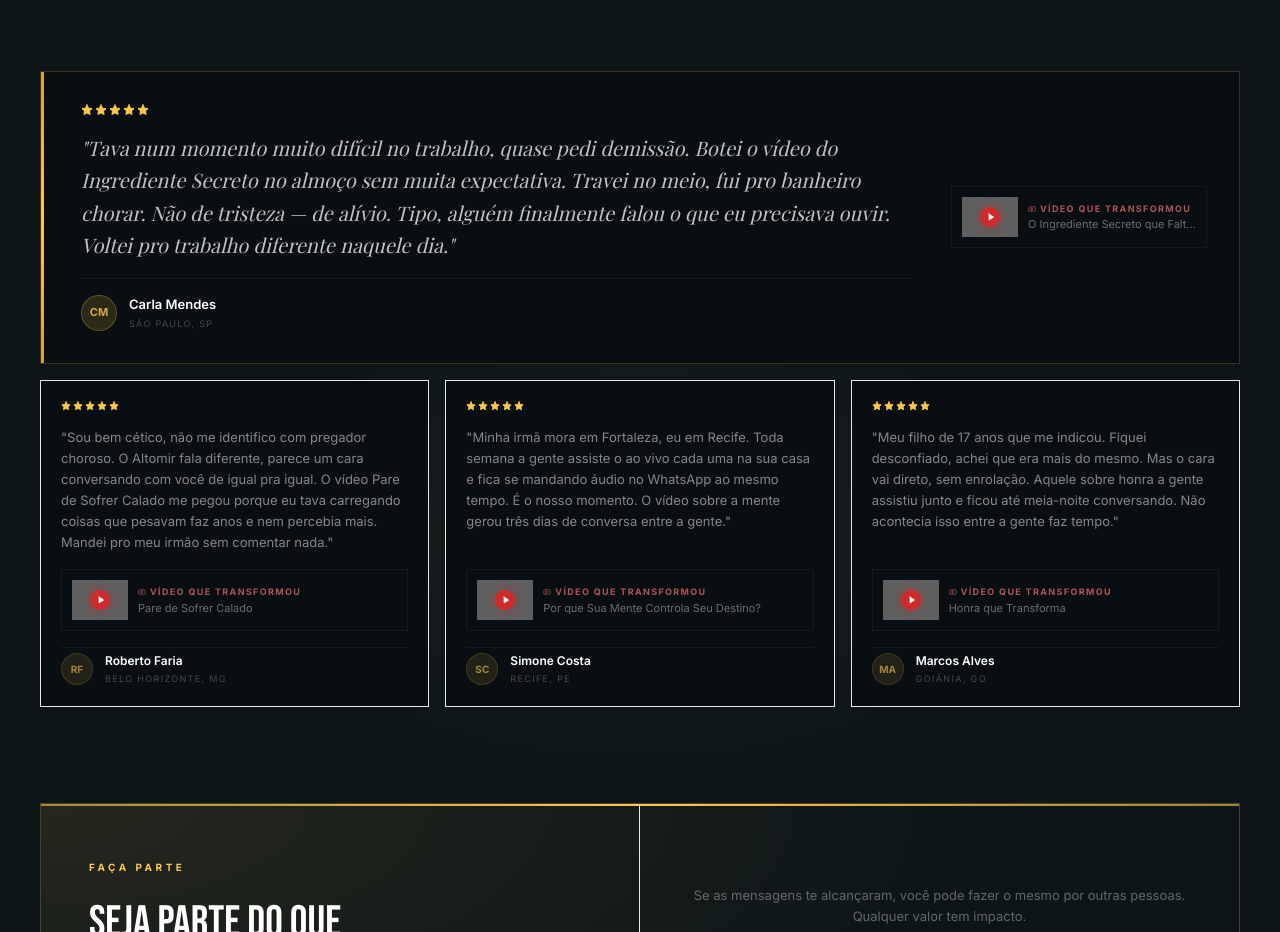
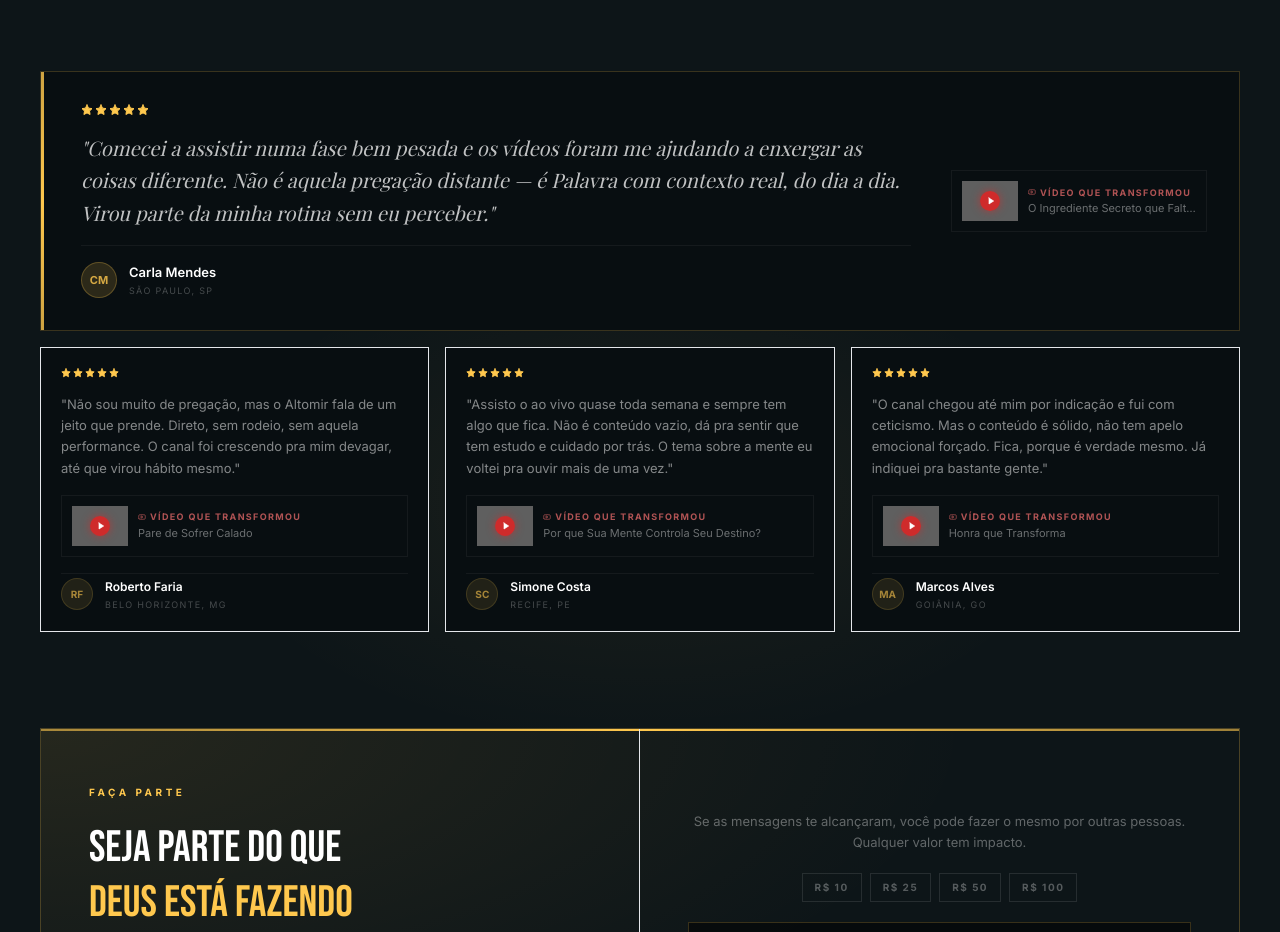
Before and after one commit to arthurrrangel/altomir-rangel, a Next.js app: page / in a window 1280 px wide. Shown: the part 6324-7256 px from the top of the page. Built offline with nearby package versions, Linux system fonts and the light colour scheme; grey boxes are pictures that could not be loaded; a web font is replaced by a local one.

Commit message:
fix: depoimentos naturais sem detalhes pontuais forçados

```diff
--- a/components/Contribute.tsx
+++ b/components/Contribute.tsx
@@ -11,7 +11,7 @@ const testimonials = [
     city: 'São Paulo, SP',
     initials: 'CM',
     featured: true,
-    text: 'Tava num momento muito difícil no trabalho, quase pedi demissão. Botei o vídeo do Ingrediente Secreto no almoço sem muita expectativa. Travei no meio, fui pro banheiro chorar. Não de tristeza — de alívio. Tipo, alguém finalmente falou o que eu precisava ouvir. Voltei pro trabalho diferente naquele dia.',
+    text: 'Comecei a assistir numa fase bem pesada e os vídeos foram me ajudando a enxergar as coisas diferente. Não é aquela pregação distante — é Palavra com contexto real, do dia a dia. Virou parte da minha rotina sem eu perceber.',
     videoId: 'PIMWrO-nw0U',
     videoTitle: 'O Ingrediente Secreto que Falta na Sua Fé',
   },
@@ -20,7 +20,7 @@ const testimonials = [
     city: 'Belo Horizonte, MG',
     initials: 'RF',
     featured: false,
-    text: 'Sou bem cético, não me identifico com pregador choroso. O Altomir fala diferente, parece um cara conversando com você de igual pra igual. O vídeo Pare de Sofrer Calado me pegou porque eu tava carregando coisas que pesavam faz anos e nem percebia mais. Mandei pro meu irmão sem comentar nada.',
+    text: 'Não sou muito de pregação, mas o Altomir fala de um jeito que prende. Direto, sem rodeio, sem aquela performance. O canal foi crescendo pra mim devagar, até que virou hábito mesmo.',
     videoId: '43-bGX4MfGg',
     videoTitle: 'Pare de Sofrer Calado',
   },
@@ -29,7 +29,7 @@ const testimonials = [
     city: 'Recife, PE',
     initials: 'SC',
     featured: false,
-    text: 'Minha irmã mora em Fortaleza, eu em Recife. Toda semana a gente assiste o ao vivo cada uma na sua casa e fica se mandando áudio no WhatsApp ao mesmo tempo. É o nosso momento. O vídeo sobre a mente gerou três dias de conversa entre a gente.',
+    text: 'Assisto o ao vivo quase toda semana e sempre tem algo que fica. Não é conteúdo vazio, dá pra sentir que tem estudo e cuidado por trás. O tema sobre a mente eu voltei pra ouvir mais de uma vez.',
     videoId: 'FVwvjO6AuNo',
     videoTitle: 'Por que Sua Mente Controla Seu Destino?',
   },
@@ -38,7 +38,7 @@ const testimonials = [
     city: 'Goiânia, GO',
     initials: 'MA',
     featured: false,
-    text: 'Meu filho de 17 anos que me indicou. Fiquei desconfiado, achei que era mais do mesmo. Mas o cara vai direto, sem enrolação. Aquele sobre honra a gente assistiu junto e ficou até meia-noite conversando. Não acontecia isso entre a gente faz tempo.',
+    text: 'O canal chegou até mim por indicação e fui com ceticismo. Mas o conteúdo é sólido, não tem apelo emocional forçado. Fica, porque é verdade mesmo. Já indiquei pra bastante gente.',
     videoId: 'j1rYS5reC54',
     videoTitle: 'Honra que Transforma',
   },
```
